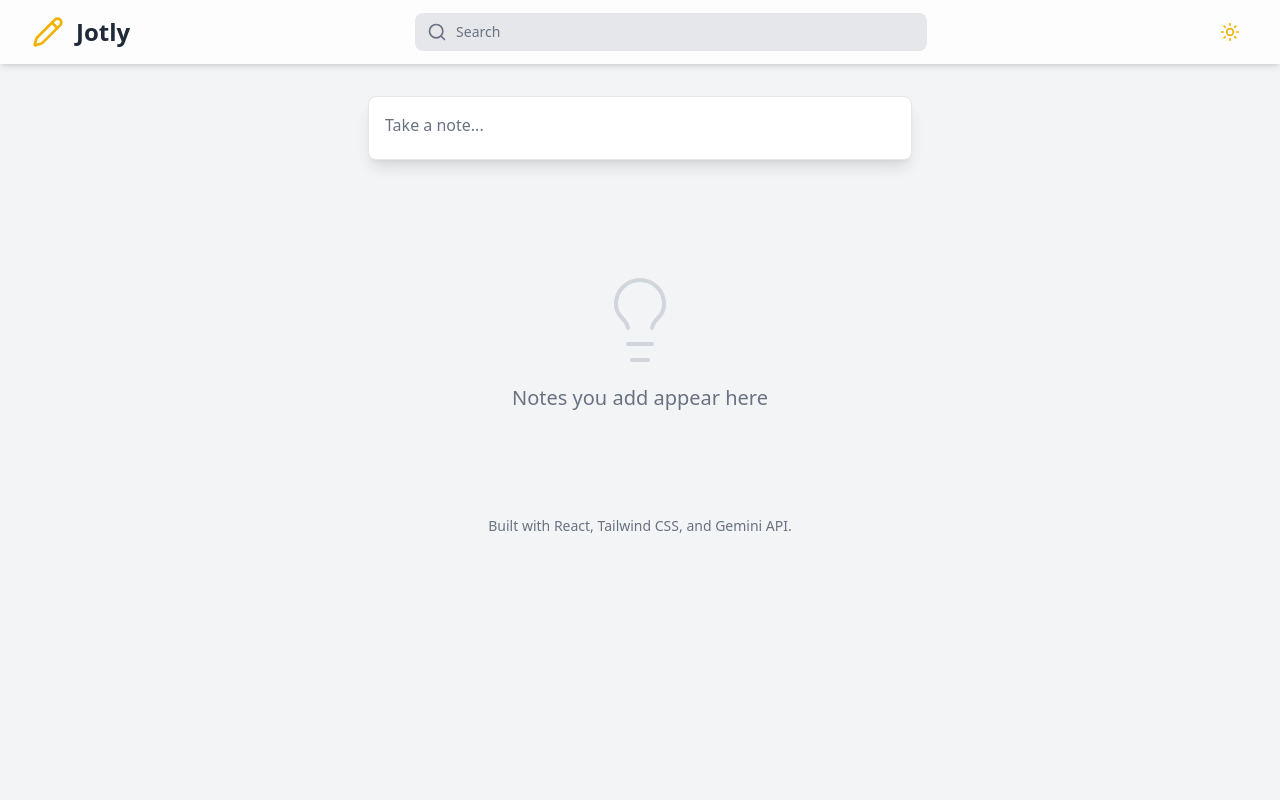
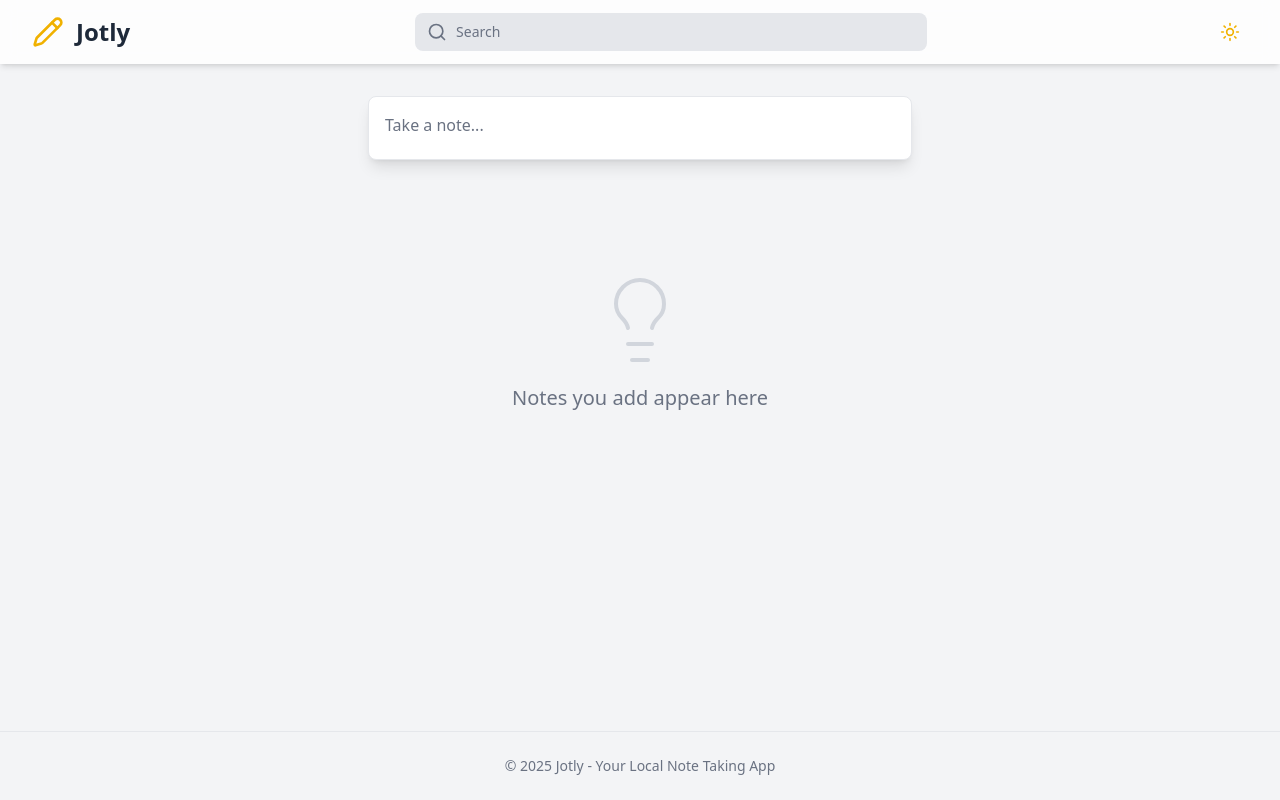
Before and after one commit to gnokit/jotly-note, a React (Vite) app: page / in a window 1280 px wide. Built offline with nearby package versions, Linux system fonts and the light colour scheme; what ollama would draw is missing.

Commit message:
feat: style footer to push to bottom of screen
The footer has been updated to include a copyright notice and positioned at the bottom of the screen. This improves the user experience by providing clear attribution and ensuring important information is easily visible.

```diff
--- a/App.tsx
+++ b/App.tsx
@@ -47,9 +47,9 @@ const App: React.FC = () => {
     : sortedNotes;
 
   return (
-    <div className="min-h-screen bg-gray-100 dark:bg-gray-900 text-gray-900 dark:text-gray-100 font-sans transition-colors duration-300">
+    <div className="min-h-screen bg-gray-100 dark:bg-gray-900 text-gray-900 dark:text-gray-100 font-sans transition-colors duration-300 flex flex-col">
       <Header onSearchChange={handleSearchChange}/>
-      <main>
+      <main className="flex-1">
         <CreateNote onAddNote={handleAddNote} />
         <NoteGrid
           notes={filteredNotes}
@@ -58,8 +58,8 @@ const App: React.FC = () => {
           searchQuery={searchQuery}
         />
       </main>
-      <footer className="text-center py-6 text-sm text-gray-500 dark:text-gray-400">
-        <p>Built with React, Tailwind CSS, and Gemini API.</p>
+      <footer className="text-center py-6 text-sm text-gray-500 dark:text-gray-400 border-t border-gray-200 dark:border-gray-700 mt-auto">
+        <p>© 2025 Jotly - Your Local Note Taking App</p>
       </footer>
     </div>
   );
```
